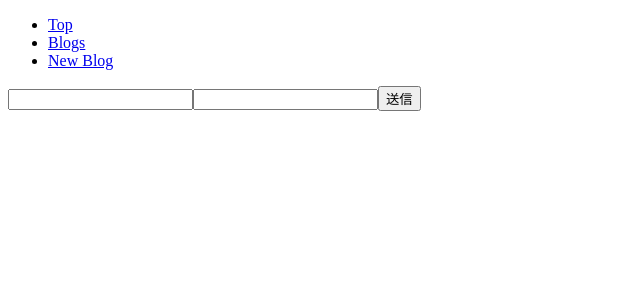
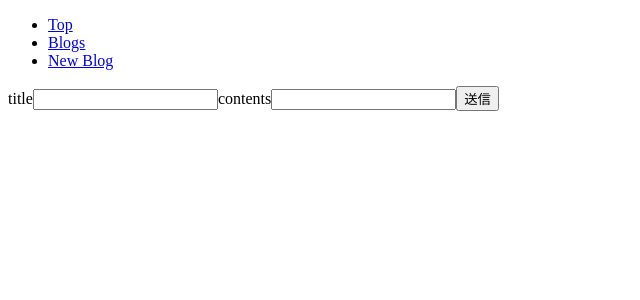
Before and after one commit to oyama919/react20180105, a React (Create React App) app: page /blogs/new in a window 1280 px wide. Shown: the top 300 px of the page, without its empty margins (0-640 px from the left). Built offline with nearby package versions, Linux system fonts and the light colour scheme.

Commit message:
add label

```diff
--- a/src/blogs/New.js
+++ b/src/blogs/New.js
@@ -48,7 +48,9 @@ class NewBlog extends Component {
 
   render() {
     return (<form onSubmit={this.handleSubmit}>
+      <label id="title">title</label>
       <input type="text" name="title" onChange={(e) => this.onChangeValue(e)} value={this.state.title}/>
+      <label id="contents">contents</label>
       <input type="text" name="contents" onChange={(e) => this.onChangeValue(e)} value={this.state.contents}/>
       <input type="submit" value="送信"/>
     </form>)
```
